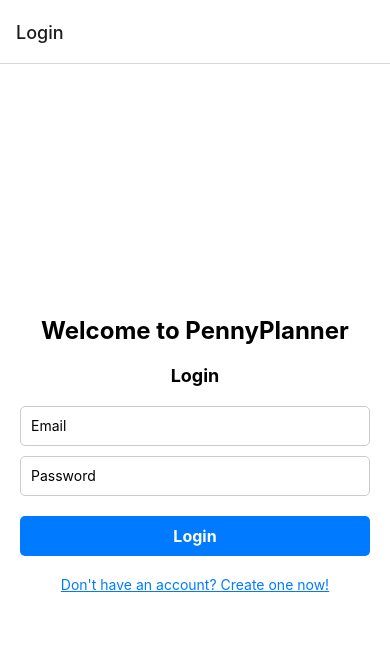
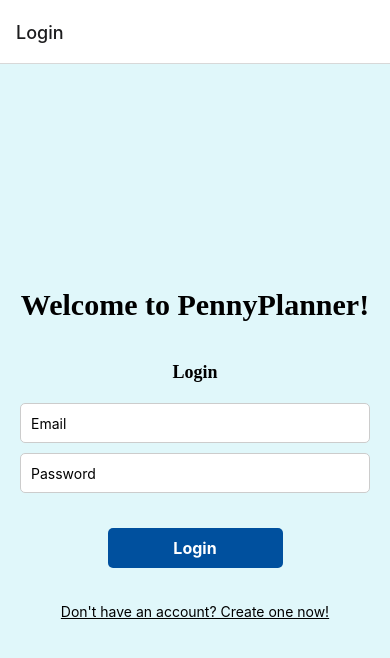
Before and after one commit to TUDublinBlanchBusinessIT/project-gracemoore1-2, a React Native app: screen /Login in a window 390 px wide. Shown: the top 658 px of the page. Built offline with nearby package versions, Linux system fonts and the light colour scheme.

Commit message:
login&create account page

```diff
--- a/src/Screens/CreateAccountScreen.js
+++ b/src/Screens/CreateAccountScreen.js
@@ -6,38 +6,55 @@
   TouchableOpacity,
   Alert,
   StyleSheet,
+  Platform,
 } from 'react-native';
-import { auth } from '../firebaseConfig'; // Adjust path
+import { auth } from '../firebaseConfig';
 import { createUserWithEmailAndPassword } from 'firebase/auth';
-import { db } from '../firebaseConfig'; // Firestore reference
+import { db } from '../firebaseConfig';
 import { doc, setDoc } from 'firebase/firestore';
 
 const CreateAccountScreen = ({ navigation }) => {
   const [name, setName] = useState('');
-  const [email, setEmail] = useState(''); // State for email input
-  const [password, setPassword] = useState(''); // State for password input
+  const [email, setEmail] = useState('');
+  const [password, setPassword] = useState('');
+
+  // Helper function to handle alerts with fallback for web
+  const showAlert = (title, message) => {
+    if (Platform.OS === 'web') {
+      alert(`${title}: ${message}`);
+    } else {
+      Alert.alert(title, message);
+    }
+  };
 
   const handleRegister = async () => {
     if (!name || !email || !password) {
-      Alert.alert('Error', 'Please fill in all fields.');
+      console.log("Missing fields - showing alert");
+      showAlert('Error', 'Please fill in all fields.');
       return;
     }
 
     try {
+      console.log("Creating user...");
       const userCredential = await createUserWithEmailAndPassword(auth, email, password);
       const user = userCredential.user;
 
-      // Save user's name and email to Firestore
+      console.log("Saving user to Firestore...");
       await setDoc(doc(db, 'users', user.uid), {
-        name: name,
-        email: email,
-        password: password,
+        name,
+        email,
       });
+      console.log("User saved successfully.");
 
-      Alert.alert('Registration Successful', `Welcome, ${name}`);
-      navigation.navigate('Login'); // Redirect back to the login screen
+      showAlert('Registration Successful', `Welcome, ${name}`);
+
+      // Delay navigation to ensure the alert is displayed
+      setTimeout(() => {
+        navigation.navigate('Login');
+      }, 500);
     } catch (error) {
-      Alert.alert('Registration Failed', error.message);
+      console.error("Error during registration:", error.message);
+      showAlert('Registration Failed', error.message);
     }
   };
 
@@ -74,7 +91,7 @@
 
       {/* Register Button */}
       <TouchableOpacity style={styles.button} onPress={handleRegister}>
-        <Text style={styles.buttonText}>Register</Text>
+        <Text style={styles.buttonText}>Make Account</Text>
       </TouchableOpacity>
 
       {/* Redirect to Login */}
@@ -90,29 +107,32 @@
     flex: 1,
     justifyContent: 'center',
     padding: 20,
-    backgroundColor: '#fff',
+    backgroundColor: '#E0F7FA',
   },
   title: {
     fontSize: 24,
     fontWeight: 'bold',
-    marginBottom: 20,
+    marginBottom: 50,
     textAlign: 'center',
+    fontFamily: 'serif',
   },
   input: {
     height: 40,
     borderColor: '#ccc',
+    backgroundColor: '#FFFFFF',
     borderWidth: 1,
     borderRadius: 5,
     marginBottom: 10,
     paddingHorizontal: 10,
   },
   button: {
-    backgroundColor: '#007BFF',
+    width: '50%', // Half the screen width
+    backgroundColor: '#00509E',
     paddingVertical: 10,
-    paddingHorizontal: 20,
     borderRadius: 5,
     alignItems: 'center',
-    marginTop: 10,
+    marginTop: 25,
+    alignSelf: 'center', // Center the button horizontally
   },
   buttonText: {
     color: '#fff',
@@ -120,8 +140,8 @@
     fontWeight: 'bold',
   },
   link: {
-    marginTop: 20,
-    color: '#007BFF',
+    marginTop: 35,
+    color: '#000000',
     textAlign: 'center',
     textDecorationLine: 'underline',
   },
--- a/src/Screens/LoginScreen.js
+++ b/src/Screens/LoginScreen.js
@@ -26,7 +26,7 @@
 
   return (
     <View style={styles.container}>
-      <Text style={styles.title}>Welcome to PennyPlanner</Text>
+      <Text style={styles.title}>Welcome to PennyPlanner!</Text>
       <Text style={styles.subtitle}>Login</Text>
 
       <TextInput
@@ -61,35 +61,39 @@
     flex: 1,
     justifyContent: 'center',
     padding: 20,
-    backgroundColor: '#fff',
+    backgroundColor: '#E0F7FA',
   },
   title: {
-    fontSize: 24,
+    fontSize: 30,
     fontWeight: 'bold',
-    marginBottom: 20,
+    marginBottom: 40,
     textAlign: 'center',
+    fontFamily: 'serif',
   },
   subtitle: {
     fontSize: 18,
     fontWeight: 'bold',
     marginBottom: 20,
     textAlign: 'center',
+    fontFamily: 'serif',
   },
   input: {
     height: 40,
     borderColor: '#ccc',
+    backgroundColor: '#FFFFFF',
     borderWidth: 1,
     borderRadius: 5,
     marginBottom: 10,
     paddingHorizontal: 10,
   },
   button: {
-    backgroundColor: '#007BFF',
+    width: '50%', // Half the screen width
+    backgroundColor: '#00509E',
     paddingVertical: 10,
-    paddingHorizontal: 20,
     borderRadius: 5,
     alignItems: 'center',
-    marginTop: 10,
+    marginTop: 25,
+    alignSelf: 'center', // Center the button horizontally
   },
   buttonText: {
     color: '#fff',
@@ -97,8 +101,8 @@
     fontWeight: 'bold',
   },
   link: {
-    marginTop: 20,
-    color: '#007BFF',
+    marginTop: 35,
+    color: '#000000',
     textAlign: 'center',
     textDecorationLine: 'underline',
   },
```
